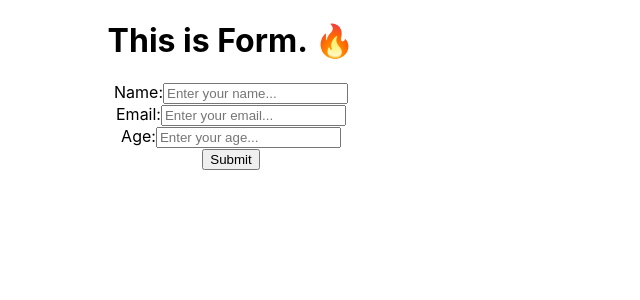
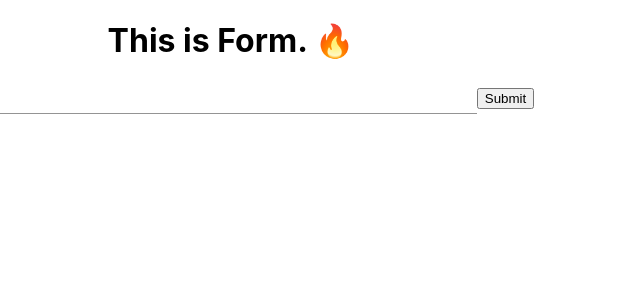
Before and after one commit to mdraselmiah95/Introduction-to-React-Hook-Form, a React (Create React App) app: page / in a window 1280 px wide. Shown: the top 300 px of the page, without its empty margins (409-1049 px from the left). Built offline with nearby package versions, Linux system fonts and the light colour scheme.

Commit message:
new code added

```diff
--- a/package.json
+++ b/package.json
@@ -5,8 +5,10 @@
   "dependencies": {
     "@emotion/react": "^11.10.5",
     "@emotion/styled": "^11.10.5",
+    "@fontsource/roboto": "^4.5.8",
     "@mui/icons-material": "^5.11.0",
     "@mui/material": "^5.11.4",
+    "@mui/styled-engine-sc": "^5.11.0",
     "@testing-library/jest-dom": "^5.16.5",
     "@testing-library/react": "^13.4.0",
     "@testing-library/user-event": "^13.5.0",
@@ -14,6 +16,7 @@
     "react-dom": "^18.2.0",
     "react-hook-form": "^7.41.5",
     "react-scripts": "^5.0.1",
+    "styled-components": "^5.3.6",
     "web-vitals": "^2.1.4"
   },
   "scripts": {
--- a/src/App.js
+++ b/src/App.js
@@ -1,22 +1,22 @@
 import { useForm, Controller } from "react-hook-form";
 import "./App.css";
-
-const InputText = ({ name, label }) => {
-  <div>
-    <label htmlFor={name}>{label}</label>
-    <input type="text" id={name} />
-  </div>;
-};
+import { Input } from "@mui/material";
 
 function App() {
   const {
-    register,
     handleSubmit,
     watch,
     control,
     reset,
-    formState: { errors, touchedFields },
-  } = useForm();
+    formState: { errors },
+  } = useForm({
+    mode: "onSubmit",
+    defaultValues: {
+      name: "",
+      email: "",
+      age: 0,
+    },
+  });
 
   const handleForm = (data) => {
     console.log(data);
@@ -30,46 +30,21 @@ function App() {
         <Controller
           name="name"
           control={control}
-          render={() => <InputText name={"name"} label={"Name:"} />}
+          render={({ field }) => <Input {...field} />}
         />
 
-        <div>
-          <label htmlFor="name">Name:</label>
-          <input
-            type="text"
-            name="name"
-            id="name"
-            {...register("name", { required: true, maxLength: 20 })}
-            placeholder="Enter your name..."
-          />
-        </div>
+        <Controller
+          name="email"
+          control={control}
+          render={({ field }) => <Input {...field} />}
+        />
 
-        <div>
-          <label htmlFor="email">Email:</label>
-          <input
-            type="email"
-            name="email"
-            id="email"
-            {...register("email", { required: true })}
-            placeholder="Enter your email..."
-          />
-        </div>
+        <Controller
+          name="number"
+          control={control}
+          render={({ field }) => <Input {...field} />}
+        />
 
-        <div>
-          <label htmlFor="age">Age:</label>
-          <input
-            type="number"
-            name="age"
-            id="age"
-            {...register("age", {
-              valueAsNumber: true,
-              required: true,
-              max: 90,
-              min: 16,
-            })}
-            placeholder="Enter your age..."
-          />
-        </div>
         <button type="submit">Submit</button>
       </form>
     </div>
@@ -77,3 +52,5 @@ function App() {
 }
 
 export default App;
+
+// Job the cool you are coolest 01816895165  Raju the
```
Also changed, not shown: src/index.js (+6 -6 lines), 1 other file (tests, documents, lock files or other folders).
